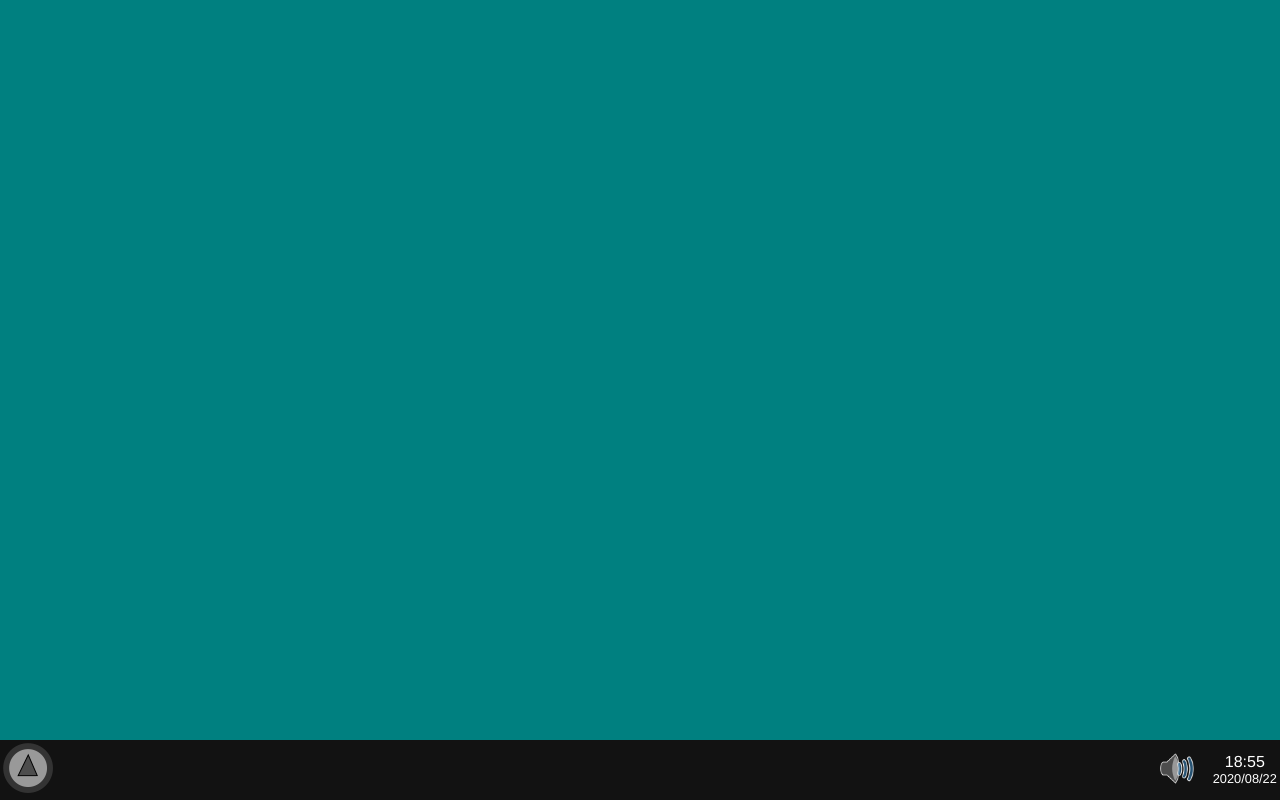
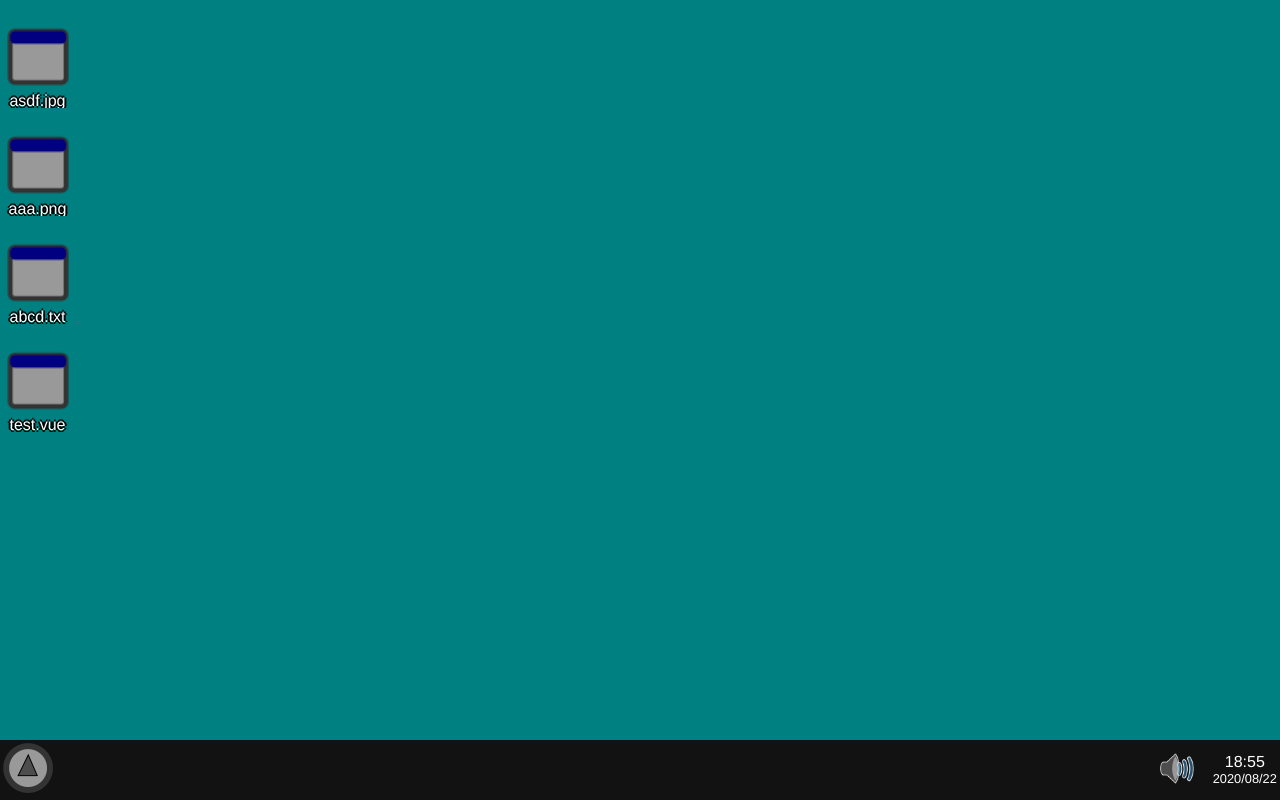
Before and after one commit to rnielikki/fakeos2, a Vue app: page / in a window 1280 px wide. Built offline with nearby package versions, Linux system fonts and the light colour scheme.

Commit message:
linked icon to filesystem/drag z-index fix

```diff
--- a/src/components/background/background.vue
+++ b/src/components/background/background.vue
@@ -1,6 +1,6 @@
 <template>
     <div class="f_background" id="f_background" v-contextmenu="{ value: menu }">
-        <IconCollection :icons="icons" :direction="direction" />
+        <IconCollection :path="path" :direction="direction" />
     </div>
 </template>
 <script lang="ts">
@@ -10,8 +10,9 @@ import ContextMenu from '../menu/contextmenu'
 import WindowFactory from '../window/window-factory'
 import IconCollection from '@/components/icon/icon-collection.vue'
 import BackgroundMenu from './background-menu'
-import BackgroundIcons from './background-icons'
+import { Path } from '@/system/filesystem/filesystem'
 import { IconDirection } from '../icon/models/icon-collection-model'
+import { DirectoryInfo } from '@/system/filesystem/fileinfo';
 
 @Component({
     directives:{
@@ -21,7 +22,7 @@ import { IconDirection } from '../icon/models/icon-collection-model'
     data:function(){
         return {
             menu:BackgroundMenu,
-            icons:BackgroundIcons,
+            path:Path.getAbsolutePath("C:/User/Desktop") as DirectoryInfo,
             direction:IconDirection.column
         }
     }
--- a/src/components/icon/icon-collection.vue
+++ b/src/components/icon/icon-collection.vue
@@ -16,28 +16,26 @@ import IconModel from './models/icon-model'
 import { IconDirection } from './models/icon-collection-model'
 import DraggableCollection from '@/system/core/draggable/draggable-collection.vue'
 import DropTarget from '@/system/core/draggable/drop-target.vue'
+import IFileInfo, { DirectoryInfo } from '@/system/filesystem/fileinfo'
 
 export default Vue.extend({
     name:"IconCollection",
     components:{ Icon, DraggableCollection },
     data:function(){
         return {
-            selected:-1
+            selected:-1,
+            icons:new Array<IconModel>()
         }
     },
     props:{
-        icons:{
-            type:Array as PropType<IconModel[]>,
-            default:()=>[]
-        },
         direction:{
             type:Number as PropType<IconDirection>,
             default:()=>IconDirection.row
-        },/*
+        },
         path:{
-            type:String,
+            type:Object as PropType<DirectoryInfo>,
             required:true
-        }*/
+        }
     },
     computed:{
         gridFlow:function(){
@@ -48,6 +46,9 @@ export default Vue.extend({
                 return { flexDirection: "column" }
             }
         }
+    },
+    created:function(){
+        this.icons = this.path.files.map(file => new IconModel(file));
     },
     mounted:function(){
         document.addEventListener("mousedown", this.deselect, true)
--- a/src/system/core/draggable/draggable-collection.vue
+++ b/src/system/core/draggable/draggable-collection.vue
@@ -1,8 +1,8 @@
 <template>
     <div style="position:relative;">
-        <div class="draggable-background" @dragover.prevent @drop="()=>drop(collection.length-1)"></div>
+        <div class="draggable-background" @dragover.prevent @drop="(e)=>drop(e, collection.length-1)"></div>
         <div v-for="(item, index) in collection" :key="index" :style="computedCss">
-            <drop-target :horizontal="horizontal" :gap="gap" v-on:drop.native="()=>drop(index)" :size="size" />
+            <drop-target :horizontal="horizontal" :gap="gap" v-on:drop.native="(e)=>drop(e, index)" :size="size" />
             <slot v-bind:model="item" v-bind:dragend="(e)=>endDrag(e, item, collection)"></slot>
         </div>
     </div>
@@ -50,21 +50,22 @@ export default Vue.extend({
                 dropInfo = { ...EmptyDropInfo };
             }
         },
-        drop:function(index:number) {
+        drop:function(e:Event, index:number) {
             dropInfo = {
                 targetIndex:index,
                 collection:this.collection,
                 item: this.collection[index] as object
             }
+            e.stopPropagation();
         }
     },
     computed:{
         computedCss:function(){
             if(this.horizontal){
-                return { display: "inline-block" }
+                return { display: "inline-block", zIndex:1 }
             }
             else{
-                return { }
+                return { zIndex:1 }
             }
         }
     }
--- a/src/system/filesystem/fileinfo.ts
+++ b/src/system/filesystem/fileinfo.ts
@@ -33,4 +33,5 @@ export class DirectoryInfo implements IFileInfo {
         this.parent = parent;
         this.files = files;
     }
+    getFile = (fileName:string):IFileInfo | null => this.files.find(file=>file.name === fileName) ?? null;
 }
--- a/src/system/filesystem/filesystem.ts
+++ b/src/system/filesystem/filesystem.ts
@@ -63,14 +63,41 @@ function toDirectoryInfo(name:string, fileSystem:object, parent:IFileInfo):any {
 }
 
 export let fileSystemObject = {
-    "C:":{
-        "Users":{
-            "Images": toFileSystem(require.context("@/assets/images", true, /\.(jpe?g|png|gif|bmp)$/i).keys()),
-            "Musics": toFileSystem(require.context("@/assets/musics", true, /\.(mp3|ogg|wav)$/i).keys())
-        },
-        "Program":toFileSystem(require.context("@/softwares/", true, /^((?!core).)*\.vue$/).keys().filter(value=>isMainExecutable(value))),
-        "System": toFileSystem(require.context("@/softwares/core", true, /\.vue$/).keys().filter(value=>isMainExecutable(value)))
+    "User":{
+        "Images": toFileSystem(require.context("@/assets/images", true, /\.(jpe?g|png|gif|bmp)$/i).keys()),
+        "Musics": toFileSystem(require.context("@/assets/musics", true, /\.(mp3|ogg|wav)$/i).keys()),
+        "Desktop": {
+            "asdf.jpg" :"",
+            "aaa.png":"",
+            "abcd.txt":"",
+            "test.vue":""
+        }
+    },
+    "Program":toFileSystem(require.context("@/softwares/", true, /^((?!core).)*\.vue$/).keys().filter(value=>isMainExecutable(value))),
+    "System": toFileSystem(require.context("@/softwares/core", true, /\.vue$/).keys().filter(value=>isMainExecutable(value)))
+}
+
+const rootDrive:string = "C:";
+const root = toDirectoryInfo(rootDrive, fileSystemObject, RootFileInfo);
+export default root;
+
+export let Path = {
+    getAbsolutePath: function(path:string) {
+        let pathArray = path.split("/").filter(p => p);
+        if(pathArray.shift()!==rootDrive) return null;
+        return this.getRelativePath(root, pathArray);
+    },
+    getRelativePath: function(dir:DirectoryInfo, pathArray:string[]) : IFileInfo | null {
+        let currentDir = dir;
+        for(let currentPath of pathArray) {
+            let currentFile = currentDir.getFile(currentPath);
+            if(currentFile instanceof DirectoryInfo) {
+                currentDir = currentFile;
+            }
+            else {
+                return currentFile;
+            }
+        }
+        return currentDir;
     }
 }
-
-export default toDirectoryInfo("C:", fileSystemObject["C:"], RootFileInfo);
```
